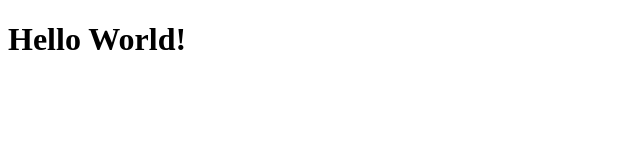
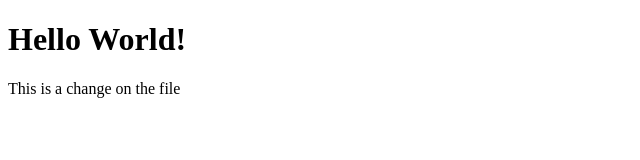
Before and after one commit to iamhugofelix/edit, a plain HTML site: page index.html in a window 1280 px wide. Shown: the whole page, without its empty margins (0-640 px from the left). Drawn offline with Linux system fonts and the light colour scheme.

Commit message:
Added a paragraph to the HTML

```diff
--- a/index.html
+++ b/index.html
@@ -7,5 +7,6 @@
 </head>
 <body>
     <h1>Hello World!</h1>
+    <p>This is a change on the file</p>
 </body>
 </html>
```
